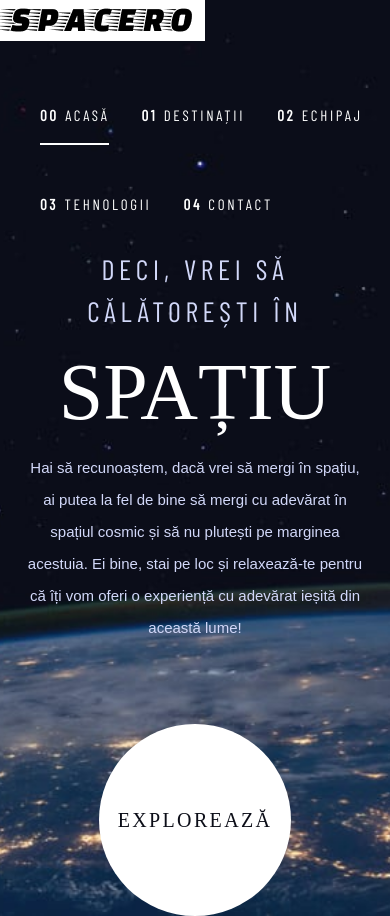
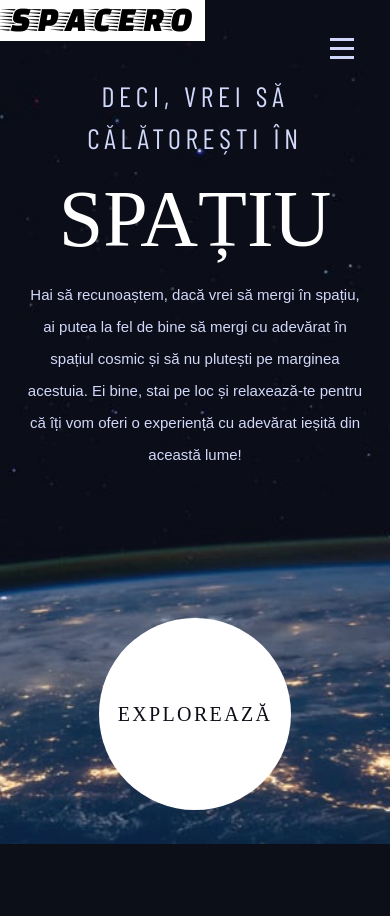
Before and after one commit to Florin412/spaceRO, a plain HTML site: page index.html in a window 390 px wide. After the commit the page ends 844 px from the top, so only its background shows below. Drawn offline with nearby package versions, Linux system fonts and the light colour scheme; a web font is replaced by a local one.

Commit message:
added hamberger menu icon

```diff
--- a/index.html
+++ b/index.html
@@ -30,34 +30,24 @@
         <img src="/assets/shared/logo.png" alt="spacero logo" />
       </div>
 
+      <button class="mobile-nav-toggle" aria-controls="primary-navigation"><span class="sr-only" aria-expanded="false">Menu</span></button>
+
       <nav>
-        <ul
-          class="primary-navigation underline-indicators uppercase flex ff-barlow-cond"
-        >
+        <ul id="primary-navigation" class="primary-navigation underline-indicators uppercase flex ff-barlow-cond">
           <li class="active">
-            <a class="text-white letter-spaceing-2" href="index.html"
-              ><span>00</span>acasă</a
-            >
+            <a class="text-white letter-spaceing-2" href="index.html"><span>00</span>acasă</a>
           </li>
           <li>
-            <a class="text-white letter-spaceing-2" href="destination.html"
-              ><span>01</span>destinații</a
-            >
+            <a class="text-white letter-spaceing-2" href="destination.html"><span>01</span>destinații</a>
           </li>
           <li>
-            <a class="text-white letter-spaceing-2" href="crew.html"
-              ><span>02</span>echipaj</a
-            >
+            <a class="text-white letter-spaceing-2" href="crew.html"><span>02</span>echipaj</a>
           </li>
           <li>
-            <a class="text-white letter-spaceing-2" href="technology.html"
-              ><span>03</span>tehnologii</a
-            >
+            <a class="text-white letter-spaceing-2" href="technology.html"><span>03</span>tehnologii</a>
           </li>
           <li>
-            <a class="text-white letter-spaceing-2" href="contact.html"
-              ><span>04</span>contact</a
-            >
+            <a class="text-white letter-spaceing-2" href="contact.html"><span>04</span>contact</a>
           </li>
         </ul>
       </nav>
--- a/style.css
+++ b/style.css
@@ -88,6 +88,7 @@ body {
   min-height: 100vh;
   display: grid;
   grid-template-rows: min-content 1fr;
+  overflow-x: hidden;
 }
 
 /* make images easier to work with */
@@ -286,8 +287,47 @@ select {
 /* Components          */
 /* ------------------- */
 
+.mobile-nav-toggle {
+  display: none;
+}
+
+@media (max-width: 35rem) {
+  .primary-navigation {
+    list-style: none;
+    flex-direction: column;
+    position: fixed;
+    margin: 0;
+    padding: min(20rem, 15vh) 2rem;
+    z-index: 100;
+    inset: 0 0 0 30%;
+    --gap: 0.5rem;
+    transform: translateX(100%);
+  }
+
+  .primary-navigation.underline-indicators > .active {
+    border-bottom: 0;
+  }
+
+  .mobile-nav-toggle {
+    display: block;
+    position: absolute;
+    top: 2rem;
+    right: 2rem;
+    width: 2rem;
+    aspect-ratio: 1;
+    z-index: 101;
+    background-color: transparent;
+    background-image: url(/assets/shared/icon-hamburger.svg);
+    background-repeat: no-repeat;
+    background-position: center;
+    border: 0;
+  }
+}
+
 .primary-navigation {
   list-style: none;
+  background-color: hsl(var(--clr-white) / 0.1);
+  backdrop-filter: blur(2rem);
 }
 
 .primary-navigation a {
@@ -357,7 +397,6 @@ select {
 /* ------------------- */
 
 header {
-  justify-content: space-between;
   align-items: center;
 }
 
```
Also changed, not shown: 1 other file.
